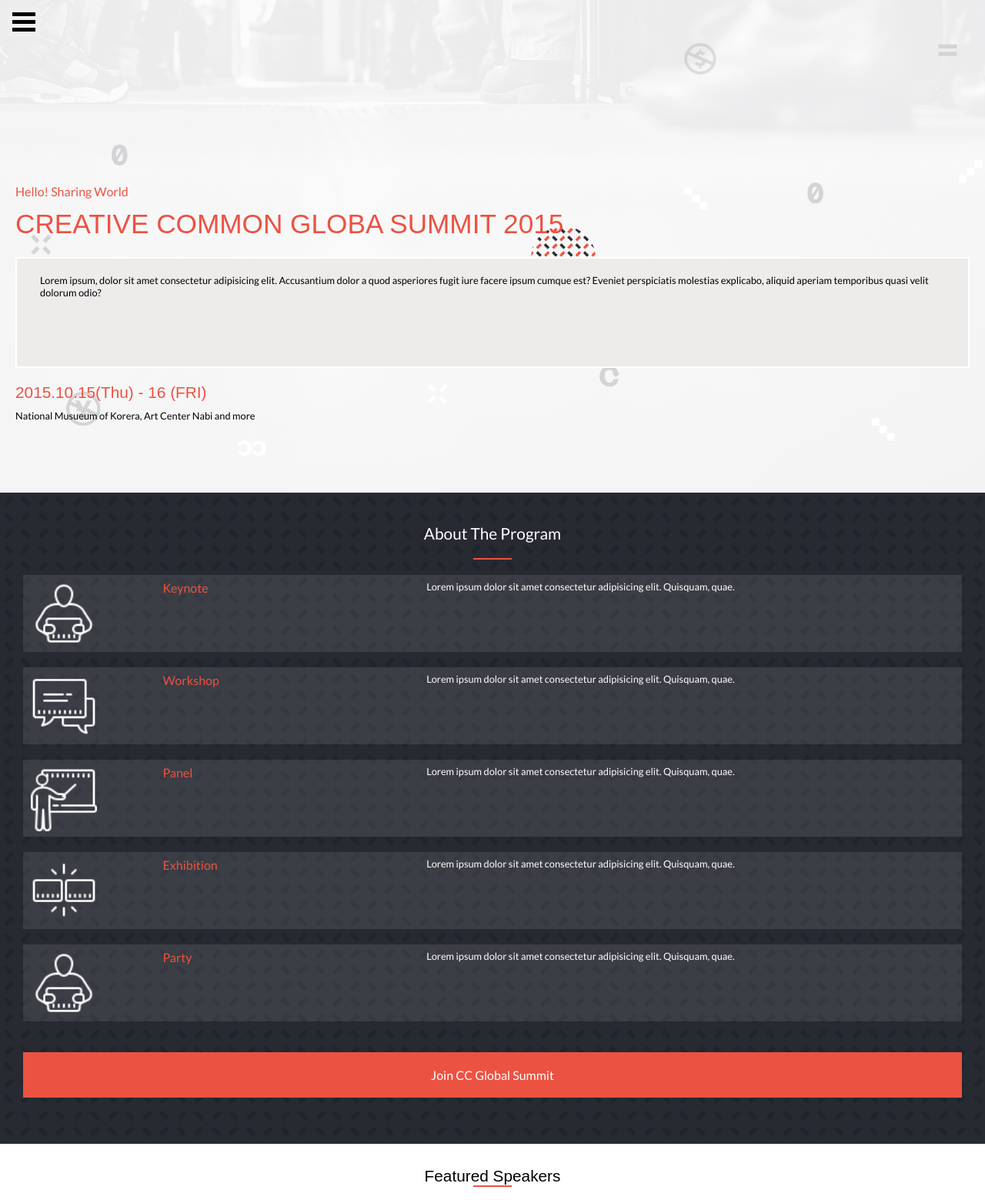
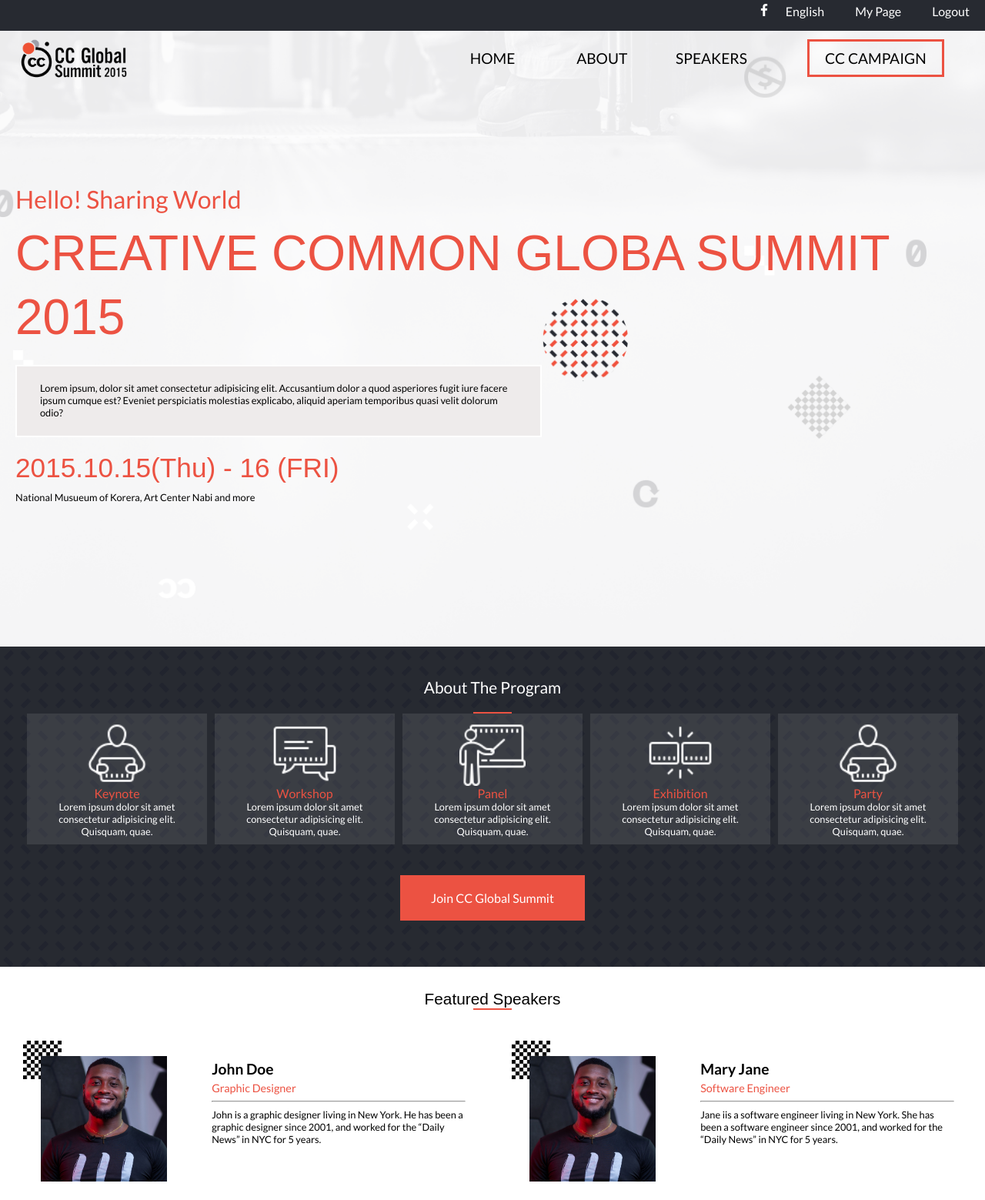
Before and after one commit to roodjinocherilus/Conference-Website-Capstone, a website: page index.html in a window 1280 px wide. Shown: the top 1559 px of the page at 77% size. Drawn offline with Linux system fonts and the light colour scheme; a web font is replaced by a local one.

Commit message:
style the homepage 100%

```diff
--- a/index.html
+++ b/index.html
@@ -10,6 +10,12 @@
     </head>
     <body>
         <header id="nav">
+            <ul class="language">
+                <li><img src="./images/facebook-app-symbol.png"></li>
+                <li><a href="#">English</a></li>
+                <li><a href="#">My Page</a></li>
+                <li><a href="#">Logout</a></li>
+            </ul>
             <ul class="nav-bar">
                 <li>
                     <button class="hamburger">
@@ -20,9 +26,11 @@
                 </li>
             </ul>
             <ul class="navitem">
+                <li> <a href="#"><img class="logo" src="./images/CC_Global_Summit_2015 (1).png"></a></li>
                 <li>Home</li>
                 <li>About</li>
                 <li>Speakers</li>
+                <li><a class="cc">CC Campaign</a></li>
             </ul>
         </header>
         <!--Hero Section-->
@@ -37,8 +45,11 @@
         </section>
       <!--About The Program Section-->
       <section class="program-container">
+        <div class="program-title">
             <h2>About The Program</h2>
             <span class="hr"></span>
+        </div>
+        <div class="program-wrap">
             <div class="program">
                 <img src="./images/lecture_icon.png" alt="">
                 <h3>Keynote</h3>
@@ -64,7 +75,7 @@
                 <h3>Party</h3>
                 <p>Lorem ipsum dolor sit amet consectetur adipisicing elit. Quisquam, quae.</p>
             </div>
-
+        </div>
             <a href="" class="join-btn">Join CC Global Summit</a>
         </section>
 
--- a/styles.css
+++ b/styles.css
@@ -156,8 +156,9 @@ header{
 
 .nav-colored {
     display: block;
-    background-color: rgb(0, 0, 0);
+    background-color: white;
     padding: 7px 3px;
+    height: 100px;
   }
 
 .nav-transparent {
@@ -321,3 +322,183 @@ background-size: 50px;
     width:65%;
     margin: 0 auto;
 }
+
+.language {
+    display: none;
+}
+
+/* Media Queries */
+
+@media screen and (min-width:768px) {
+
+    header{
+        display: block;
+    }
+    .navitem {
+        display: grid;
+        height: 100px;
+        grid-template-columns: 2fr 0.5fr 0.5fr 0.5fr 1fr;
+        background: none;
+        justify-content: center;
+        align-items: center;
+        margin: 25px 0;
+        padding: 0;
+        position: fixed;
+    }
+        .navitem li {
+            margin: 0;
+            font-size: 1.2em;
+        }
+
+    .cc {
+        padding: 10px 20px;
+        border: 3px solid #ec5242;
+    }
+
+    .logo {
+        width: 25%;
+       float: left;
+       margin-left: 25px;
+      }
+      .hamburger {
+        display: none;
+      }
+      .language {
+        display: flex;
+        top: 0;
+        position: fixed;
+        width: 100%;
+        background-color: #272a31;
+        height: 30px;
+        margin: 0;
+        padding: 5px 0;
+       justify-content: flex-end;
+
+
+      }
+      .language li a {
+        text-decoration: none;
+        list-style: none;
+        color: white;
+        margin: 0 20px;
+      }
+
+      .p-block {
+        height: 50px;
+        width: 50%;
+
+      }
+
+      .hero h1{
+        font-size: 4em;
+      }
+      .hero h3{
+        font-size: 2em;
+      }
+      .hero h2{
+        font-size: 2.2em;
+      }
+
+    .hero{
+        height: 100vh;
+    }
+
+
+    .program-container h2{
+        color: #fff;
+        text-align: center;
+        font-family: "Lato", sans-serif;
+        margin: 20px 0;
+    }
+
+    .program-container {
+        display: flex;
+        flex-direction: column;
+    }
+    .program{
+        display: flex;
+        flex-direction: column;
+        text-align: center;
+        height:150px;
+        padding: 10px 10px;
+        margin: 0 5px;
+    }
+
+.program-wrap {
+    display: flex;
+
+}
+    .hr{
+        width: 50px;
+        height: 2px;
+        background-color: #ec5242;
+        display: block;
+        margin: 0 auto;
+    }
+
+    .program img {
+       width:40%;
+       margin: auto;
+    }
+
+    .program h3 {
+        color: #ec5242;
+
+    }
+    .program p {
+        color: white;
+        font-size: 0.8em;
+    }
+
+    #speaker-holder{
+        display: grid;
+        grid-template-columns: 1fr 1fr;
+        grid-gap: 50px;
+        margin: 20px 0;
+    }
+    .speakers{
+        grid-gap: 2px;
+
+    }
+
+
+    .img-holder img{
+        width: 70%;
+        height: 80%;
+        object-fit: cover;
+        position: relative;
+        top: 10%;
+        left: 10%;
+        max-width: 85%;
+    }
+
+    .partners {
+
+        margin: 20px 0;
+
+        flex-wrap: nowrap;
+
+    }
+
+    .partners img {
+        width: 10%;
+        height: 100%;
+        margin: 0 5px
+        ;
+    }
+
+    .logo-holder img {
+        margin: 0 auto;
+    }
+    .footer {
+        display: flex;
+        justify-content: center;
+    }
+    .logo-holder {
+        width: 30%;
+        margin: 0;
+    }
+    .text-holder{
+        padding-top: 10px;
+    }
+}
```
Also changed, not shown: images/facebook-app-symbol.png (added).
